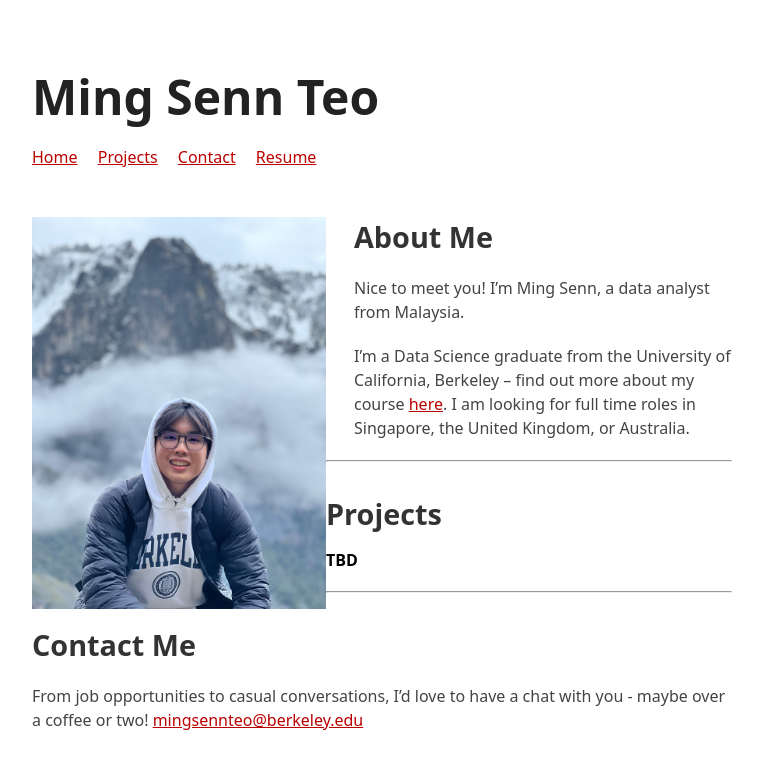
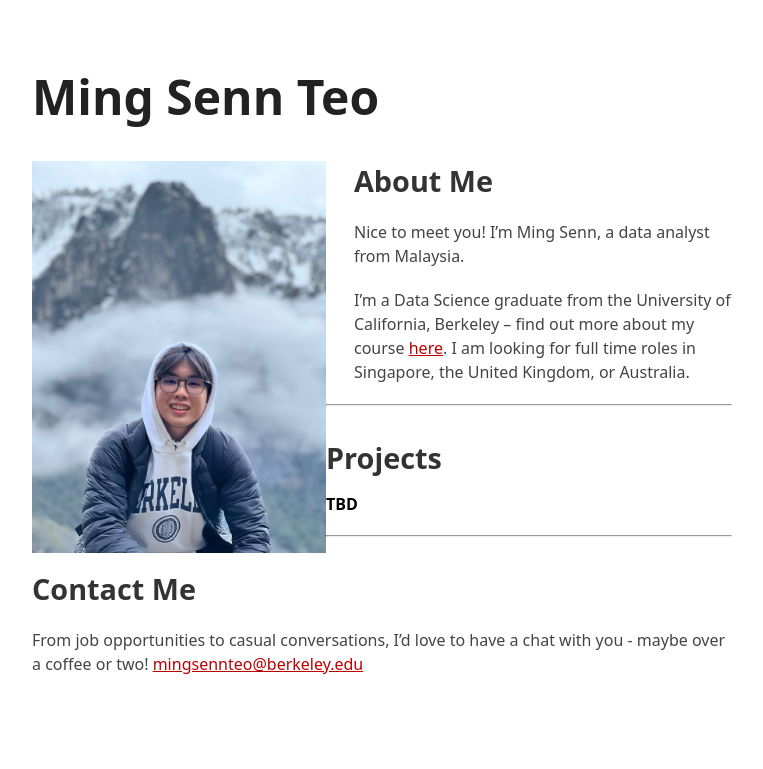
Before and after one commit to MSTeo01/msteo01.github.io, a Jekyll site: the page built from index.md, in a window 1280 px wide. Shown: the top 769 px of the page, without its empty margins (258-1021 px from the left). Built offline with Jekyll 4.4.1, drawn with Linux system fonts in a browser that asks for light colours; part of the change alters nothing that is shown.

```diff
--- a/_config.yml
+++ b/_config.yml
@@ -13,19 +13,19 @@ description: Data Analyst, UC Berkeley
 
 # set external to true if linking outside your website
 # for internal, make sure to include preceding slash
-nav-links:
-  - name: Home
-    url: /
-    external: false
-  - name: Projects
-    url: /
-    external: false
-  - name: Contact
-    url: /
-    external: false
-  - name: Resume
-    url: /
-    external: false
+# nav-links:
+#   - name: Home
+#     url: /
+#     external: false
+#   - name: Projects
+#     url: /
+#     external: false
+#   - name: Contact
+#     url: /
+#     external: false
+#   - name: Resume
+#     url: /
+#     external: false
 
 # for the homepage image + big text next to it
 # greeting_image: /assets/Me.jpg
```
